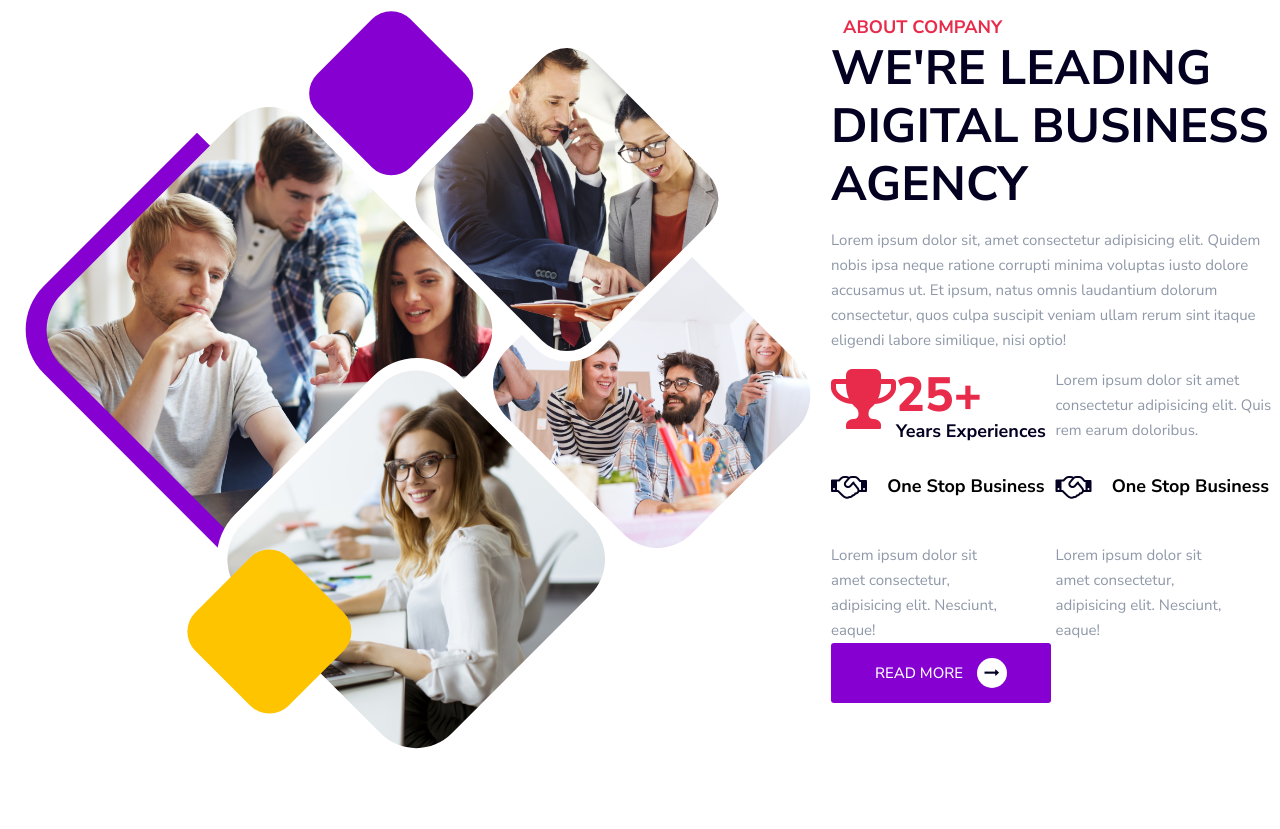
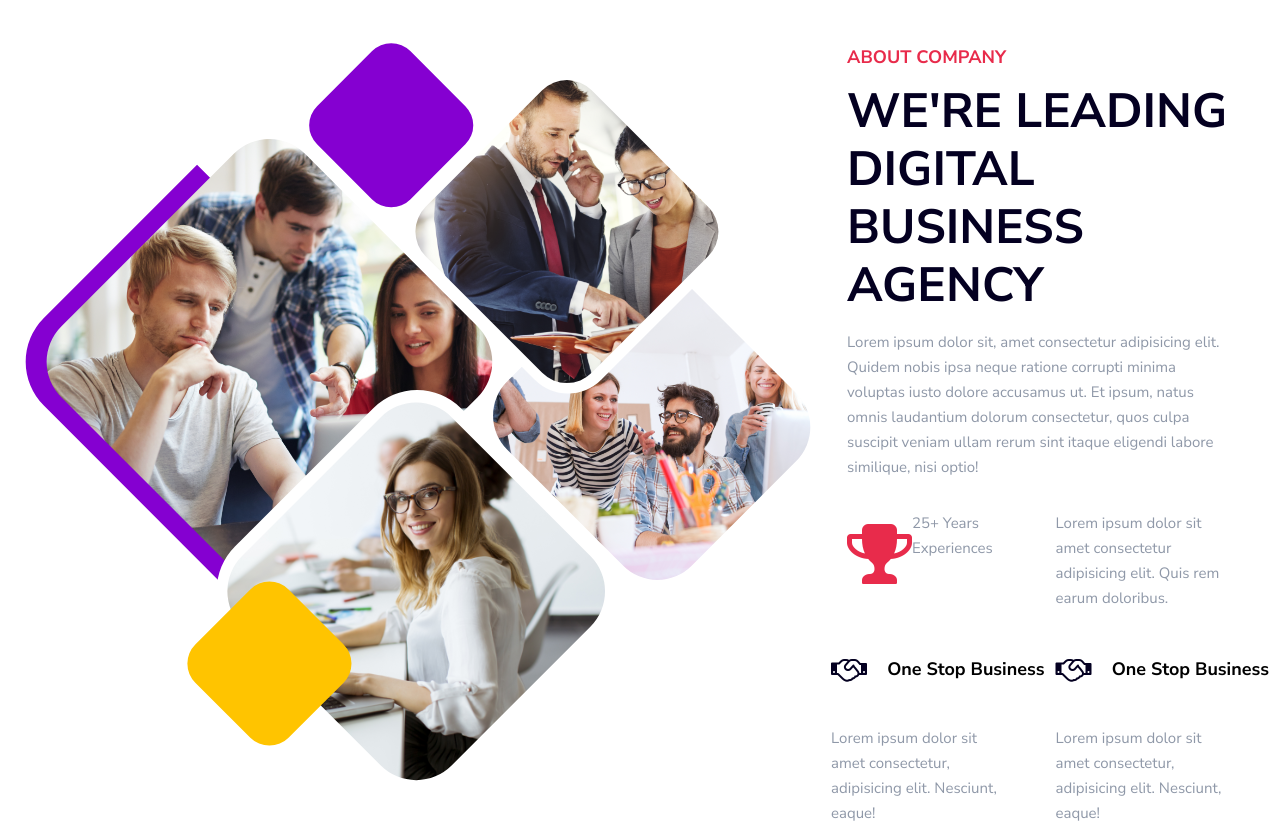
Before and after one commit to AnishNagarajan/dmaboutus, a plain HTML site: page index.html in a window 1280 px wide. Shown: the top 829 px of the page. Before the commit the page ends 800 px from the top, so only its background shows below. Drawn offline with Linux system fonts and the light colour scheme.

Commit message:
dmaboutus

```diff
--- a/assets/css/dmaboutus.css
+++ b/assets/css/dmaboutus.css
@@ -1,14 +1,16 @@
 .dmaboutus{
     display:grid;
     grid-template-columns:1fr 1fr;
+}
+section{
+    margin:2rem 0rem;
 }
 .para1 p{
     font-size: 18px;
     font-weight: 700;
     color: #e82b4b;
     text-transform: uppercase;
-    padding-left: 12px;
-    display: inline-block;
+    margin:1rem;
     line-height: 1;
 }
 .aboutus h2{
@@ -16,8 +18,7 @@
     line-height: 58px;
     color: #040021;
     text-transform: uppercase;
-    margin-bottom: 0;
-    margin-top: 0px;
+    margin:1rem;
     font-weight: 700;
 }
 .para2 p{
@@ -26,11 +27,17 @@
     font-weight: 400;
     line-height: 25px;
     color: #8f98a8;
-    margin-bottom: 0;
+    margin: 1rem;
+    width: 86%;
+
+}
+.about-btn{
+    margin-top:3rem;
 }
 .exp{
     display:grid;
     grid-template-columns: 1fr 1fr;
+    margin: 1rem;
 }
 .trophy{
     display:grid;
@@ -62,6 +69,7 @@ p {
     line-height: 25px;
     color: #8f98a8;
     margin-bottom: 0;
+    width: 80%;
 }
 .business{
     display: grid;
@@ -89,7 +97,7 @@ p {
     align-content:center;
 }
 .busns .fa-handshake-o:hover{
-    color:#8500d1;
+    color:#e82b4b;
 }
 .para3{
     display:grid;
--- a/index.html
+++ b/index.html
@@ -36,7 +36,7 @@
                         <div class="icon">
                             <i class="fa fa-trophy"></i>
                         </div>
-                        <div class="experience">
+                        <div class="expe rience">
                             <p>
                                 <span class="spn">25+</span>
                                 Years Experiences
```
